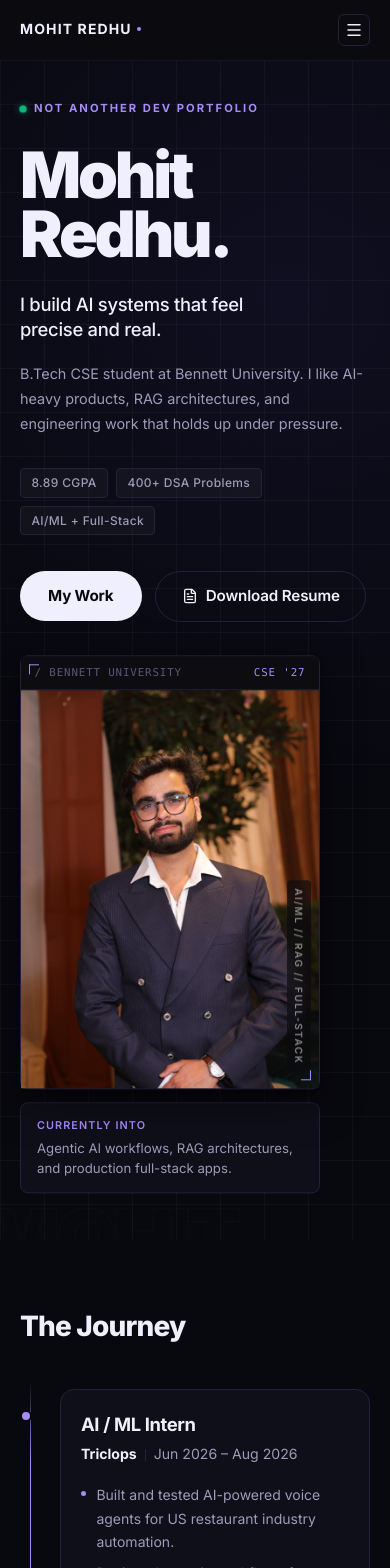
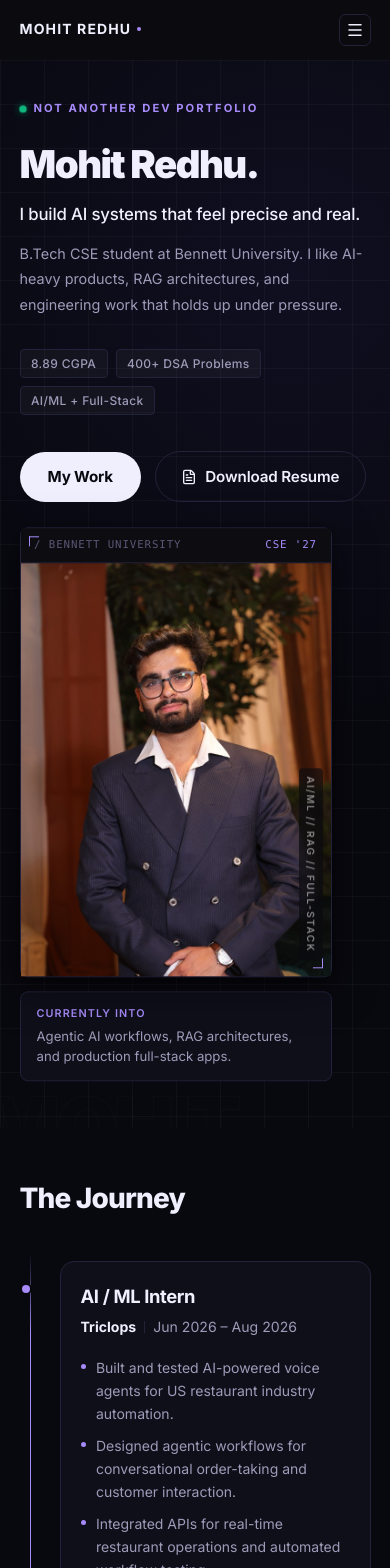
Before and after one commit to mohit8797/-mohit-portfolio, a Next.js app: page / in a window 390 px wide. Shown: the top 1568 px of the page. Built offline with nearby package versions, Linux system fonts and the light colour scheme.

Commit message:
fix: mobile responsiveness - viewport meta, font sizes, portrait width, section padding

```diff
--- a/src/app/globals.css
+++ b/src/app/globals.css
@@ -98,12 +98,12 @@ video {
   width: 100%;
   max-width: 1400px;
   margin-inline: auto;
-  padding-inline: clamp(1.25rem, 5vw, 4rem);
+  padding-inline: clamp(1rem, 5vw, 4rem);
 }
 
 /* Standard section vertical spacing */
 .section {
-  padding-block: clamp(4rem, 8vw, 6rem);
+  padding-block: clamp(3rem, 8vw, 6rem);
 }
 
 /* ================================================================== */
@@ -780,7 +780,7 @@ video {
 .hero-grid {
   display: flex;
   flex-direction: column;
-  gap: 2.5rem;
+  gap: 2rem;
 }
 
 .hero-text-col {
--- a/src/app/layout.tsx
+++ b/src/app/layout.tsx
@@ -52,6 +52,7 @@ export default function RootLayout({
   return (
     <html lang="en" className={`${inter.variable} h-full`}>
       <head>
+        <meta name="viewport" content="width=device-width, initial-scale=1" />
         <link
           rel="stylesheet"
           href="https://cdn.jsdelivr.net/gh/devicons/devicon@latest/devicon.min.css"
--- a/src/components/hero/HeroPortrait.tsx
+++ b/src/components/hero/HeroPortrait.tsx
@@ -13,9 +13,9 @@ export default function HeroPortrait() {
         display: "flex",
         flexDirection: "column",
         gap: "0.85rem",
-        width: "clamp(300px, 34vw, 460px)",
+        width: "clamp(260px, 80vw, 460px)",
         flexShrink: 0,
-        marginRight: "auto", /* anchor left within the right column */
+        marginRight: "auto",
       }}
     >
       {/* Editorial Framed Container */}
--- a/src/components/hero/HeroText.tsx
+++ b/src/components/hero/HeroText.tsx
@@ -42,32 +42,31 @@ export default function HeroText({ shouldReduce }: HeroTextProps) {
         NOT ANOTHER DEV PORTFOLIO
       </motion.p>
 
-      {/* Massive display name — single line, fills column */}
+      {/* Massive display name */}
       <motion.h1
         {...anim(slideUp, 0.07)}
         style={{
-          fontSize: "clamp(4rem, 9vw, 7.5rem)",
+          fontSize: "clamp(2.4rem, 9vw, 7.5rem)",
           fontWeight: 900,
-          letterSpacing: "-0.05em",
-          lineHeight: 0.92,
-          marginBottom: "1.75rem",
+          letterSpacing: "-0.04em",
+          lineHeight: 0.95,
+          marginBottom: "1.25rem",
           color: "var(--text-primary)",
         }}
       >
         Mohit Redhu.
       </motion.h1>
 
-      {/* Tagline — large + readable */}
+      {/* Tagline */}
       <motion.p
         {...anim(slideUp, 0.14)}
         style={{
-          fontSize: "clamp(1.15rem, 2.2vw, 1.5rem)",
+          fontSize: "clamp(1.05rem, 2.2vw, 1.4rem)",
           fontWeight: 500,
           color: "var(--text-primary)",
-          lineHeight: 1.4,
-          marginBottom: "1.1rem",
-          letterSpacing: "-0.015em",
-          maxWidth: "22ch",
+          lineHeight: 1.45,
+          marginBottom: "0.9rem",
+          letterSpacing: "-0.01em",
         }}
       >
         I build AI systems that feel precise and real.
```
